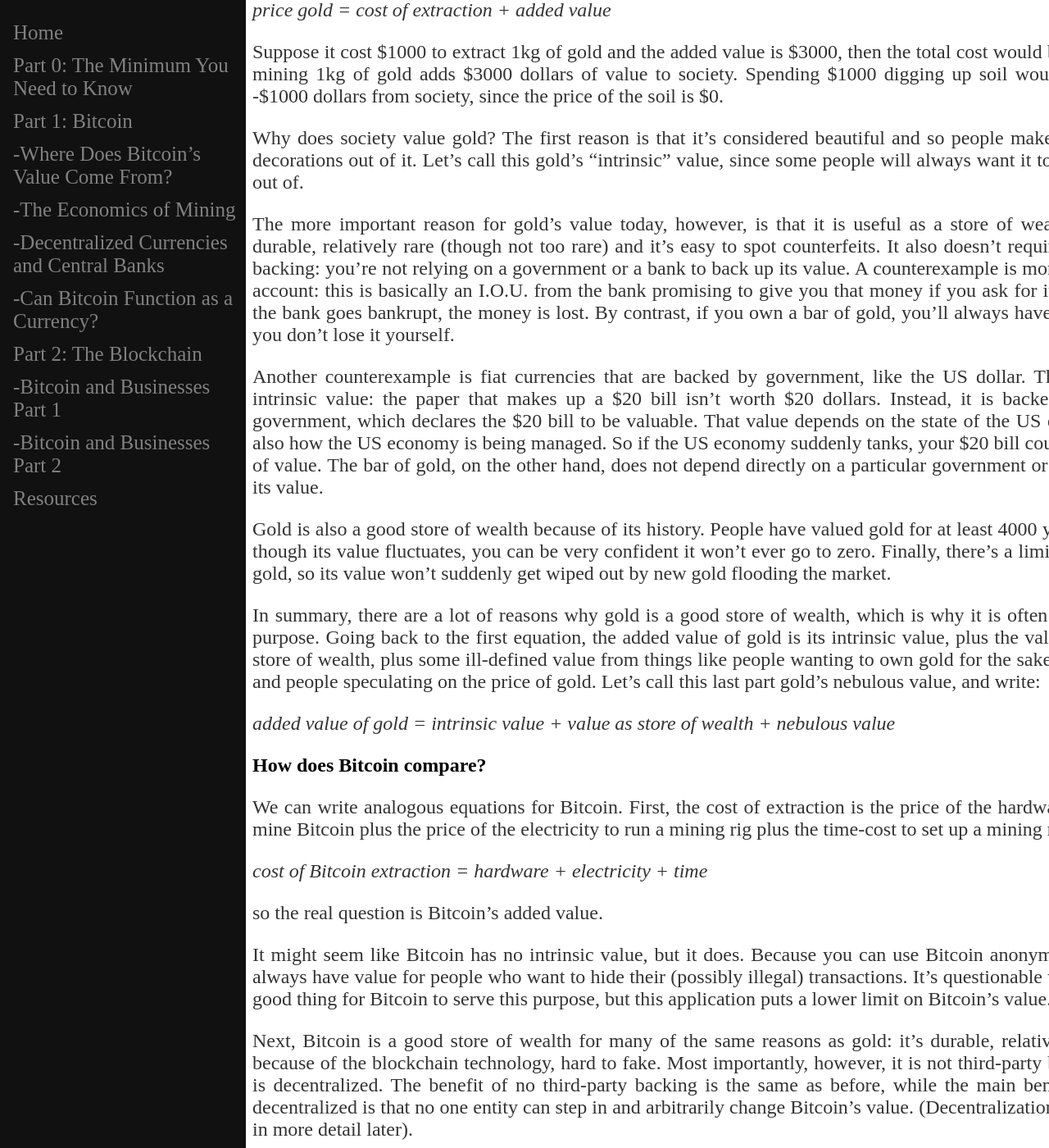
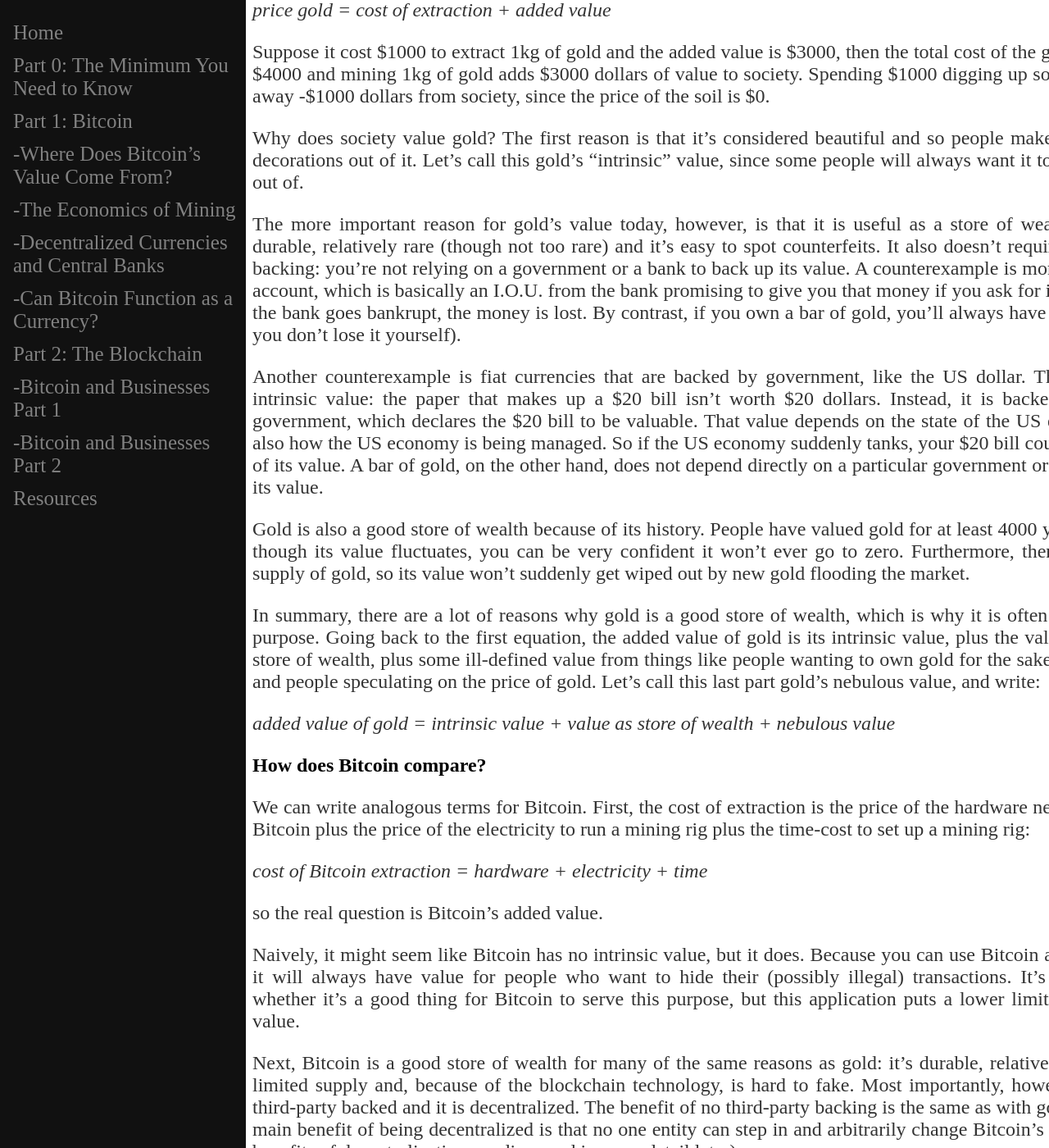
Before and after one commit to fylobc/fylobc.github.io, a Jekyll site: the page built from _parts/Part_1.md, in a window 1280 px wide and 1400 px high, scrolled down 567 px. Shown: the whole window at 82% size. Built offline with Jekyll 4.4.1, drawn with Linux system fonts in a browser that asks for light colours; some of the changed text lies outside the part shown.

Commit message:
Edited post 1

```diff
--- a/_parts/Part_1.md
+++ b/_parts/Part_1.md
@@ -7,21 +7,21 @@
 
 <h2>Where does gold’s value come from?</h2>
 
-<p>It costs money to mine and extract gold, so part of its cost comes from the price of the electricity, labor, etc. that went into getting it out of the ground. But we could also spend all that time and money extracting soil or other rocks, which would be worthless. The difference is that society values gold and so mining gold adds value to society, whereas digging up lots of soil is a waste of money.</p>
+<p>It takes time and money to mine and extract gold, so part of its cost comes from the price of the electricity, labor, etc. that went into getting it out of the ground. But we could also spend all that time and money extracting soil or other rocks, which would be worthless. The difference is that society values gold, whereas soil is basically worthless.</p>
 
 <p>Let’s say that the price of gold is the cost of extracting it plus how much society values it, which I’m going call its “added-value”:</p>
 
 <p><i>price gold = cost of extraction + added value</i></p>
 
-<p>Suppose it cost $1000 to extract 1kg of gold and the added value is $3000, then the total cost would be $4000 and mining 1kg of gold adds $3000 dollars of value to society. Spending $1000 digging up soil would take away -$1000 dollars from society, since the price of the soil is $0.</p>
+<p>Suppose it cost $1000 to extract 1kg of gold and the added value is $3000, then the total cost of the gold would be $4000 and mining 1kg of gold adds $3000 dollars of value to society. Spending $1000 digging up soil would take away -$1000 dollars from society, since the price of the soil is $0.</p>
 
 <p>Why does society value gold? The first reason is that it’s considered beautiful and so people make jewelry and decorations out of it. Let’s call this gold’s “intrinsic” value, since some people will always want it to make things out of.</p>
 
-<p>The more important reason for gold’s value today, however, is that it is useful as a store of wealth. It’s very durable, relatively rare (though not too rare) and it’s easy to spot counterfeits. It also doesn’t require third-party backing: you’re not relying on a government or a bank to back up its value. A counterexample is money in a bank account: this is basically an I.O.U. from the bank promising to give you that money if you ask for it back. But if the bank goes bankrupt, the money is lost. By contrast, if you own a bar of gold, you’ll always have it so long as you don’t lose it yourself.</p>
+<p>The more important reason for gold’s value today, however, is that it is useful as a store of wealth. It’s very durable, relatively rare (though not too rare) and it’s easy to spot counterfeits. It also doesn’t require third-party backing: you’re not relying on a government or a bank to back up its value. A counterexample is money in a bank account, which is basically an I.O.U. from the bank promising to give you that money if you ask for it back. But if the bank goes bankrupt, the money is lost. By contrast, if you own a bar of gold, you’ll always have it (so long as you don’t lose it yourself).</p>
 
-<p>Another counterexample is fiat currencies that are backed by government, like the US dollar. These have no intrinsic value: the paper that makes up a $20 bill isn’t worth $20 dollars. Instead, it is backed by the US government, which declares the $20 bill to be valuable. That value depends on the state of the US economy and also how the US economy is being managed. So if the US economy suddenly tanks, your $20 bill could lose much of value. The bar of gold, on the other hand, does not depend directly on a particular government or economy for its value.</p>
+<p>Another counterexample is fiat currencies that are backed by government, like the US dollar. These have no intrinsic value: the paper that makes up a $20 bill isn’t worth $20 dollars. Instead, it is backed by the US government, which declares the $20 bill to be valuable. That value depends on the state of the US economy and also how the US economy is being managed. So if the US economy suddenly tanks, your $20 bill could lose much of its value. A bar of gold, on the other hand, does not depend directly on a particular government or economy for its value.</p>
 
-<p>Gold is also a good store of wealth because of its history. People have valued gold for at least 4000 years, so even though its value fluctuates, you can be very confident it won’t ever go to zero. Finally, there’s a limited supply of gold, so its value won’t suddenly get wiped out by new gold flooding the market.</p>
+<p>Gold is also a good store of wealth because of its history. People have valued gold for at least 4000 years, so even though its value fluctuates, you can be very confident it won’t ever go to zero. Furthermore, there’s a limited supply of gold, so its value won’t suddenly get wiped out by new gold flooding the market.</p>
 
 <p>In summary, there are a lot of reasons why gold is a good store of wealth, which is why it is often used for this purpose. Going back to the first equation, the added value of gold is its intrinsic value, plus the value it has as a store of wealth, plus some ill-defined value from things like people wanting to own gold for the sake of owning it and people speculating on the price of gold. Let’s call this last part gold’s nebulous value, and write:</p>
 
@@ -29,15 +29,15 @@
 
 <h2>How does Bitcoin compare?</h2>
 
-<p>We can write analogous equations for Bitcoin. First, the cost of extraction is the price of the hardware needed to mine Bitcoin plus the price of the electricity to run a mining rig plus the time-cost to set up a mining rig:</p>
+<p>We can write analogous terms for Bitcoin. First, the cost of extraction is the price of the hardware needed to mine Bitcoin plus the price of the electricity to run a mining rig plus the time-cost to set up a mining rig:</p>
 
 <p><i>cost of Bitcoin extraction = hardware + electricity + time</i></p>
 
 <p>so the real question is Bitcoin’s added value.</p>
 
-<p>It might seem like Bitcoin has no intrinsic value, but it does. Because you can use Bitcoin anonymously, it will always have value for people who want to hide their (possibly illegal) transactions. It’s questionable whether it’s a good thing for Bitcoin to serve this purpose, but this application puts a lower limit on Bitcoin’s value.</p>
+<p>Naively, it might seem like Bitcoin has no intrinsic value, but it does. Because you can use Bitcoin anonymously, it will always have value for people who want to hide their (possibly illegal) transactions. It’s questionable whether it’s a good thing for Bitcoin to serve this purpose, but this application puts a lower limit on Bitcoin’s value.</p>
 
-<p>Next, Bitcoin is a good store of wealth for many of the same reasons as gold: it’s durable, relatively rare and, because of the blockchain technology, hard to fake. Most importantly, however, it is not third-party backed and it is decentralized. The benefit of no third-party backing is the same as before, while the main benefit of being decentralized is that no one entity can step in and arbitrarily change Bitcoin’s value. (Decentralization is discussed in more detail later).</p>
+<p>Next, Bitcoin is a good store of wealth for many of the same reasons as gold: it’s durable, relatively rare, has a limited supply and, because of the blockchain technology, is hard to fake. Most importantly, however, it is not third-party backed and it is decentralized. The benefit of no third-party backing is the same as with gold, while the main benefit of being decentralized is that no one entity can step in and arbitrarily change Bitcoin’s value. (Other benefits of decentralization are discussed in more detail later).</p>
 
 <p>There are some differences with gold in terms of Bitcoin’s value as a store of wealth, however. Bitcoin does not have a long history, so it’s always possible you’ll wake up one day and Bitcoin’s value will be wiped out because some new coin has taken its place. On the other hand, Bitcoin might be more secure than gold, which you have to store somewhere and which can be physically stolen. The anonymity is also potentially a bonus for Bitcoin’s value as a store of wealth since it is hard to target an individual to steal their wealth (or tax them).</p>
 
```
